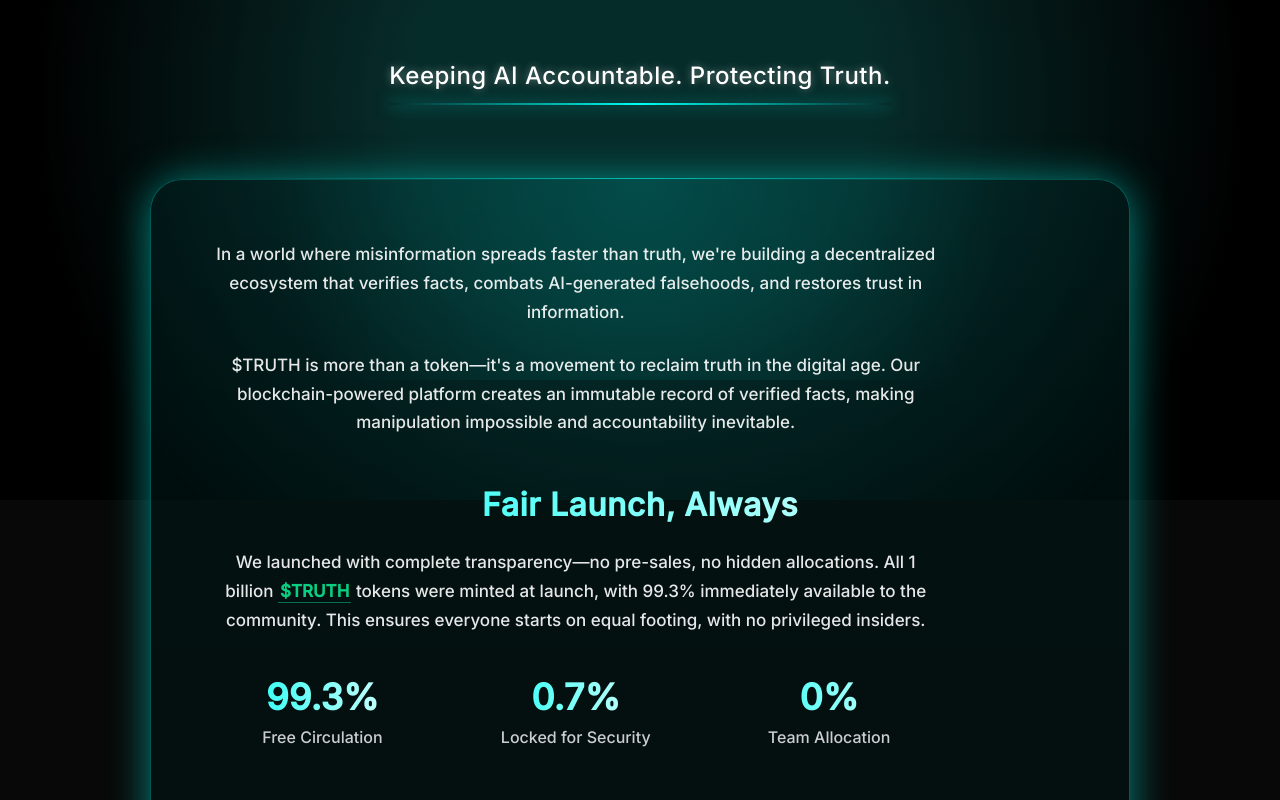
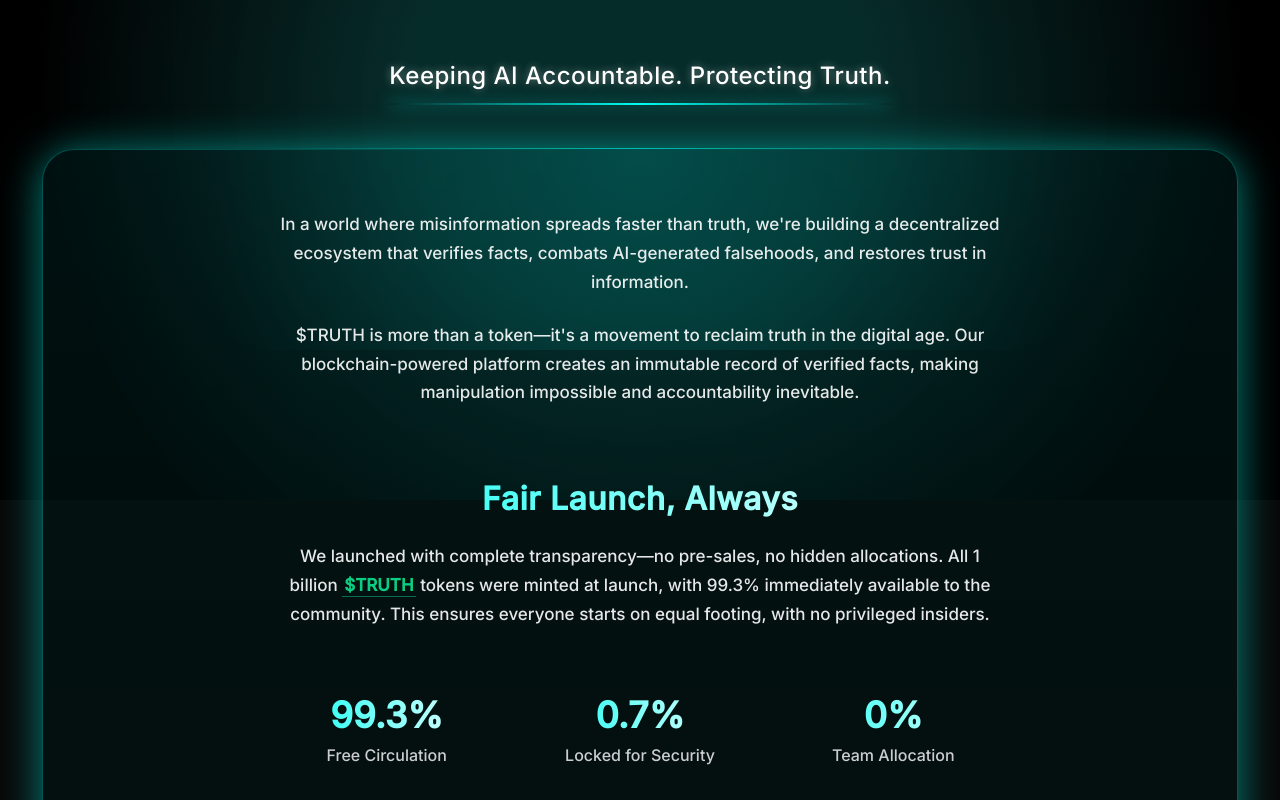
Before and after one commit to jbrace02/VeraWeb, a Next.js app: page /mission in a window 1280 px wide. Shown: the part 300-1100 px from the top of the page. Built offline with nearby package versions, Linux system fonts and the light colour scheme.

Commit message:
optimized tokenomics page for mobile

```diff
--- a/src/app/mission/Mission.module.scss
+++ b/src/app/mission/Mission.module.scss
@@ -53,6 +53,7 @@ $green-highlight: #0acf83;
   display: flex;
   flex-direction: column;
   align-items: center; /* Center content vertically */
+  margin: 0 auto; /* Center the block itself */
 
   /* Animation for the text block */
   animation: fadeIn 1s ease-in-out;
@@ -127,6 +128,7 @@ $green-highlight: #0acf83;
   display: flex;
   flex-direction: column;
   align-items: center;
+  width: 100%; /* Ensure full width */
 
   p {
     margin-bottom: 24px; /* More space between paragraphs */
@@ -136,6 +138,8 @@ $green-highlight: #0acf83;
     text-align: center;
     color: rgba(255, 255, 255, 0.9); /* Slightly softer white for better contrast */
     width: 100%; /* Added to ensure full width within container */
+    margin-left: auto; /* Center horizontally */
+    margin-right: auto; /* Center horizontally */
   }
 }
 
@@ -151,6 +155,9 @@ $green-highlight: #0acf83;
   margin-bottom: 40px;
   position: relative;
   overflow: hidden;
+  display: flex; /* Add flex display */
+  flex-direction: column; /* Stack children vertically */
+  align-items: center; /* Center children horizontally */
 
   /* Subtle background glow effect */
   &::before {
@@ -168,6 +175,8 @@ $green-highlight: #0acf83;
   & > * {
     position: relative;
     z-index: 1;
+    max-width: 730px; /* Limit width of all direct children */
+    width: 100%; /* Full width up to max-width */
   }
 }
 
@@ -192,9 +201,10 @@ $green-highlight: #0acf83;
 .bulletList {
   list-style-type: none;
   padding: 0;
-  margin: 0 0 40px;
+  margin: 0 auto 40px; /* Center the list with auto margins */
   max-width: 730px;
   text-align: left;
+  width: 100%; /* Full width up to max-width */
 
   li {
     position: relative;
@@ -224,7 +234,7 @@ $green-highlight: #0acf83;
   border: 1px solid $border-teal;
   border-radius: 16px;
   padding: 24px;
-  margin: 30px 0;
+  margin: 30px auto; /* Change from 30px 0 to 30px auto */
   width: 100%;
   max-width: 730px;
 
@@ -274,7 +284,7 @@ $green-highlight: #0acf83;
   display: flex;
   justify-content: space-around;
   gap: 30px;
-  margin: 40px 0;
+  margin: 40px auto; /* Change from 40px 0 to 40px auto */
   width: 100%;
   max-width: 730px;
 
@@ -328,7 +338,7 @@ $green-highlight: #0acf83;
 .callToAction {
   font-size: 22px;
   font-weight: 600;
-  margin-top: 48px;
+  margin: 48px auto 0; /* Change from margin-top to margin with auto sides */
   color: $white;
   text-align: center;
   /* Remove text-shadow for clarity */
@@ -337,6 +347,8 @@ $green-highlight: #0acf83;
   border-radius: 12px;
   background: linear-gradient(to right, rgba(0, 255, 242, 0.05), rgba(10, 207, 131, 0.05), rgba(0, 255, 242, 0.05));
   border: 1px solid rgba(0, 255, 242, 0.1);
+  max-width: 730px; /* Add max-width */
+  width: 100%; /* Add width */
 }
 
 /* Truth token highlight - updating to be more subtle */
@@ -447,7 +459,8 @@ $green-highlight: #0acf83;
   }
 
   .bulletList {
-    margin-left: 12px;
+    margin-left: auto; /* Change from 12px to auto */
+    margin-right: auto; /* Add auto margin right */
   }
 
   .missionBox {
@@ -476,7 +489,8 @@ $green-highlight: #0acf83;
   }
 
   .bulletList {
-    margin-left: 8px;
+    margin-left: auto; /* Change from 8px to auto */
+    margin-right: auto; /* Add auto margin right */
   }
 
   .missionBox {
--- a/src/components/sections/Staking/Staking.tsx
+++ b/src/components/sections/Staking/Staking.tsx
@@ -40,7 +40,7 @@ const Staking: NextPage = () => {
               <video
                 autoPlay
                 loop
-                muted
+                controls
                 className={styles.video}
                 poster="/images/truth-placeholder.png"
               >
```
Also changed, not shown: src/components/sections/Staking/Staking.module.scss (+22 -0 lines).
